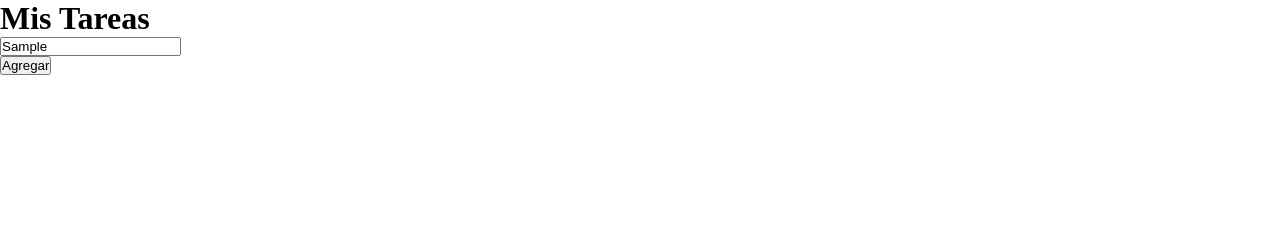
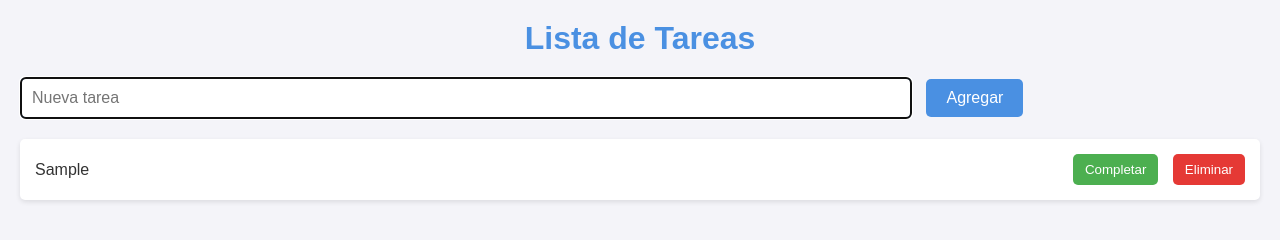
Before and after one commit to Ada2105/Lista-de-tareas, a plain HTML site: page enero8/index.html in a window 1280 px wide. Both pictures are taken after typing "Sample" into the empty fields and a click on the button "Agregar". Drawn offline with Linux system fonts and the light colour scheme.

Commit message:
commit final

```diff
--- a/enero8/index.html
+++ b/enero8/index.html
@@ -7,14 +7,12 @@
     <link rel="stylesheet" href="style.css">
 </head>
 <body>
-    <h1>Mis Tareas</h1>
-    <div class="container">
-        <input type="text"  id="inputt">
-        <br>
+    <div class="contenedor">
+        <h1>Lista de Tareas</h1>
+        <input type="text" id="inputt" placeholder="Nueva tarea">
         <button id="agregar">Agregar</button>
+        <ul id="listado"></ul>
     </div>
-    <ul id="listado"></ul>
+    <script src="/enero8/script.js"></script>
 </body>
-<script src="script.js"></script>
-
 </html>
--- a/enero8/script.js
+++ b/enero8/script.js
@@ -1,27 +1,42 @@
-listaDeTareas = [];
+const inputt = document.getElementById('inputt');
+const agregar = document.getElementById('agregar');
+const listado = document.getElementById('listado');
 
-let inputt = document.getElementById("inputt")
-let agregar = document.getElementById("agregar")
-let listado = document.getElementById("listado");
+const agregarTarea = () => {
+    const tareaTexto = inputt.value.trim();
+    if (tareaTexto === '') {
+        alert('Por favor, ingresa una tarea válida.');
+        return;
+    }
 
-agregar.addEventListener('click', () => {
-    let texto = inputt.value();
+    const tareas = document.createElement('li');
+    tareas.className = 'tarea';
+    tareas.innerHTML = `
+        <span>${tareaTexto}</span>
+        <div>
+            <button class="completar">Completar</button>
+            <button class="eliminar">Eliminar</button>
+        </div>
+    `;
 
-
-    let lista = document.createElement('li');
-    lista.textContent = texto;
-
-
-    let borrar = document.createElement('button');
-    borrar.textContent = 'X';
-    borrar.addEventListener('click', () => {
-        listado.removeChild(lista);
+    tareas.querySelector('.completar').addEventListener('click', () => {
+        tareas.querySelector('span').classList.toggle('completada');
     });
 
-    lista.appendChild(borrar);
+    tareas.querySelector('.eliminar').addEventListener('click', () => {
+        listado.removeChild(tareas);
+    });
 
-    listado.appendChild(lista);
+    listado.appendChild(tareas);
 
     inputt.value = '';
     inputt.focus();
+};
+
+agregar.addEventListener('click', agregarTarea);
+
+inputt.addEventListener('keypress', (e) => {
+    if (e.key === 'Enter') {
+        agregarTarea();
+    }
 });
--- a/enero8/style.css
+++ b/enero8/style.css
@@ -3,14 +3,97 @@
     margin: 0;
 }
 
+body {
+    font-family: Arial, sans-serif;
+    background-color: #f4f4f9;
+    margin: 0;
+    padding: 20px;
+    color: #333;
+}
+
 h1 {
-
+    text-align: center;
+    color: #4a90e2;
+    margin-bottom: 20px;
 }
 
 #inputt {
-
+    width: 70%;
+    padding: 10px;
+    margin-right: 10px;
+    border: 2px solid #4a90e2;
+    border-radius: 5px;
+    font-size: 16px;
 }
 
 #agregar {
+    padding: 10px 20px;
+    background-color: #4a90e2;
+    color: white;
+    border: none;
+    border-radius: 5px;
+    font-size: 16px;
+    cursor: pointer;
+    transition: background-color 0.3s ease;
+}
 
+#agregar:hover {
+    background-color: #357ab8;
 }
+
+#listado {
+    list-style: none;
+    padding: 0;
+    margin-top: 20px;
+}
+
+.tarea {
+    display: flex;
+    justify-content: space-between;
+    align-items: center;
+    background-color: #ffffff;
+    padding: 15px;
+    margin-bottom: 10px;
+    border-radius: 5px;
+    box-shadow: 0 2px 5px rgba(0, 0, 0, 0.1);
+}
+
+.tarea span {
+    flex: 1;
+    font-size: 16px;
+    margin-right: 10px;
+}
+
+.tarea .completar {
+    background-color: #4caf50;
+    color: white;
+    border: none;
+    padding: 8px 12px;
+    margin-right: 10px;
+    border-radius: 5px;
+    cursor: pointer;
+    transition: background-color 0.3s ease;
+}
+
+.tarea .completar:hover {
+    background-color: #388e3c;
+}
+
+.tarea .eliminar {
+    background-color: #e53935;
+    color: white;
+    border: none;
+    padding: 8px 12px;
+    border-radius: 5px;
+    cursor: pointer;
+    transition: background-color 0.3s ease;
+}
+
+.tarea .eliminar:hover {
+    background-color: #c62828;
+}
+
+.completada {
+    text-decoration: line-through;
+    color: #999;
+}
```
